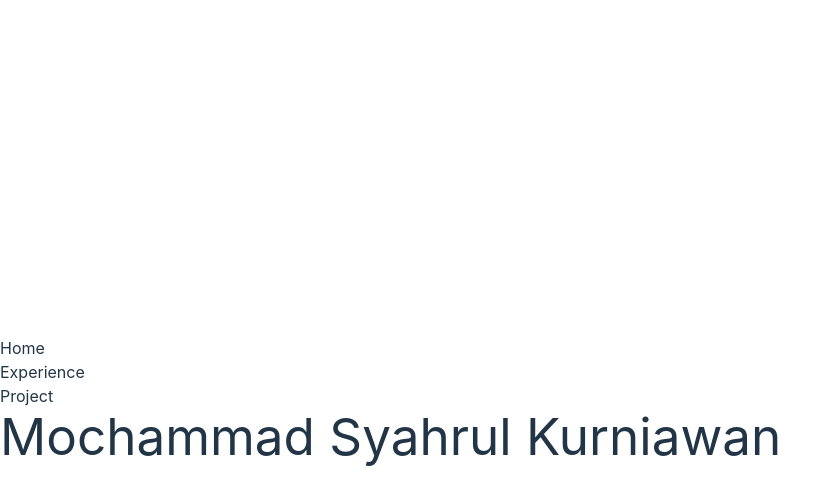
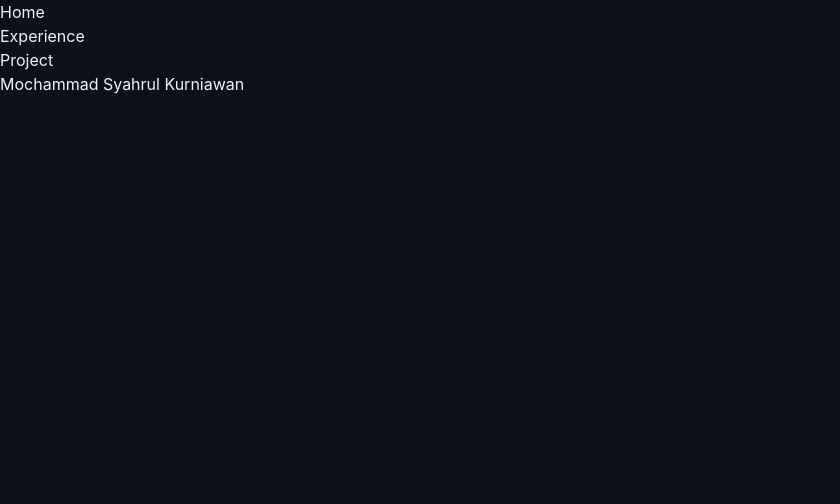
Before and after one commit to mochammadsk/productzilla-portofolio, a React (Vite) app: page /Home in a window 1280 px wide. Shown: the top 504 px of the page, without its empty margins (0-840 px from the left). Built offline with nearby package versions, Linux system fonts and the light colour scheme.

Commit message:
delete not use css, change font, change font color

```diff
--- a/src/index.css
+++ b/src/index.css
@@ -3,70 +3,17 @@
 @tailwind utilities;
 
 :root {
-  font-family: Inter, system-ui, Avenir, Helvetica, Arial, sans-serif;
+  font-family: -apple-system, system-ui, BlinkMacSystemFont, 'Segoe UI', Roboto,
+    'Helvetica Neue', Arial, sans-serif;
   line-height: 1.5;
   font-weight: 400;
 
   color-scheme: light dark;
-  color: rgba(255, 255, 255, 0.87);
-  background-color: #242424;
+  color: #eef4fa;
+  background-color: #0d1117;
 
   font-synthesis: none;
   text-rendering: optimizeLegibility;
   -webkit-font-smoothing: antialiased;
   -moz-osx-font-smoothing: grayscale;
 }
-
-a {
-  font-weight: 500;
-  color: #646cff;
-  text-decoration: inherit;
-}
-a:hover {
-  color: #535bf2;
-}
-
-body {
-  margin: 0;
-  display: flex;
-  place-items: center;
-  min-width: 320px;
-  min-height: 100vh;
-}
-
-h1 {
-  font-size: 3.2em;
-  line-height: 1.1;
-}
-
-button {
-  border-radius: 8px;
-  border: 1px solid transparent;
-  padding: 0.6em 1.2em;
-  font-size: 1em;
-  font-weight: 500;
-  font-family: inherit;
-  background-color: #1a1a1a;
-  cursor: pointer;
-  transition: border-color 0.25s;
-}
-button:hover {
-  border-color: #646cff;
-}
-button:focus,
-button:focus-visible {
-  outline: 4px auto -webkit-focus-ring-color;
-}
-
-@media (prefers-color-scheme: light) {
-  :root {
-    color: #213547;
-    background-color: #ffffff;
-  }
-  a:hover {
-    color: #747bff;
-  }
-  button {
-    background-color: #f9f9f9;
-  }
-}
```
